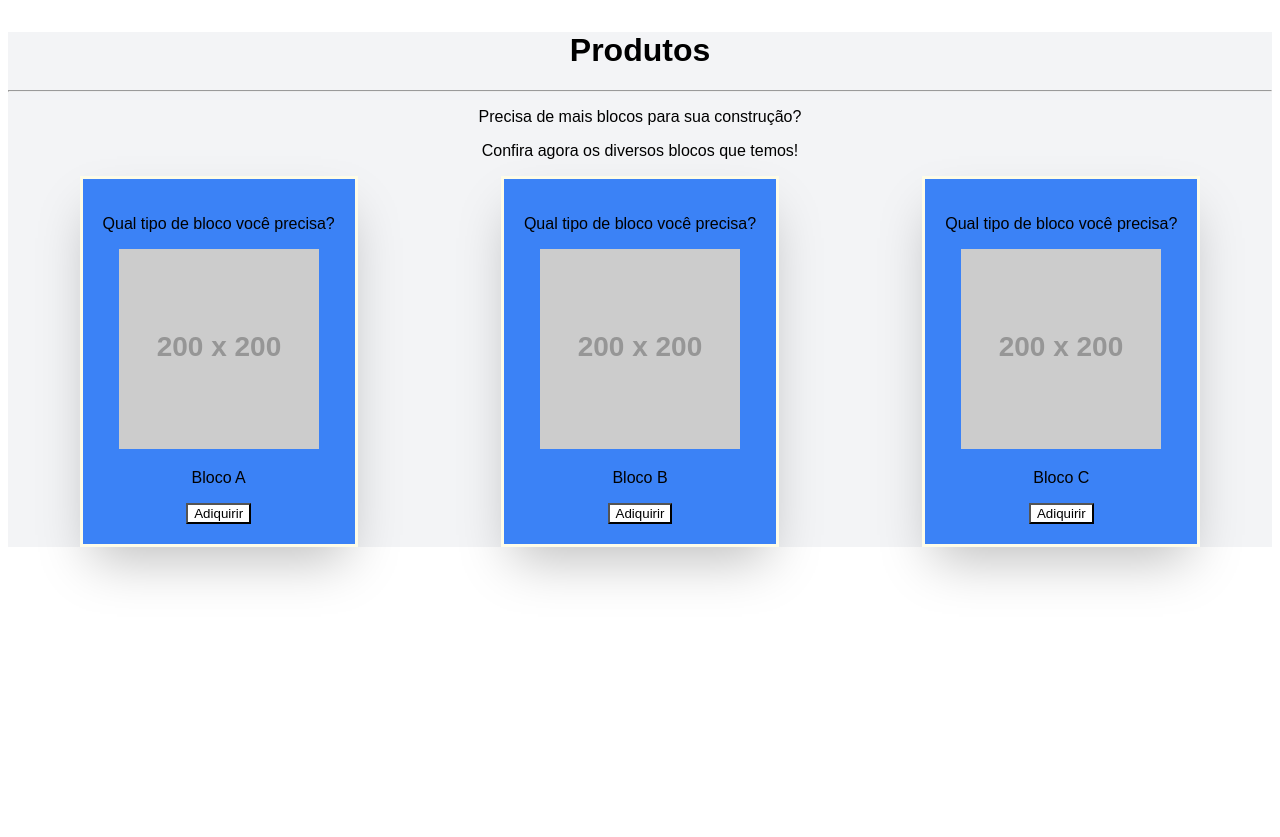
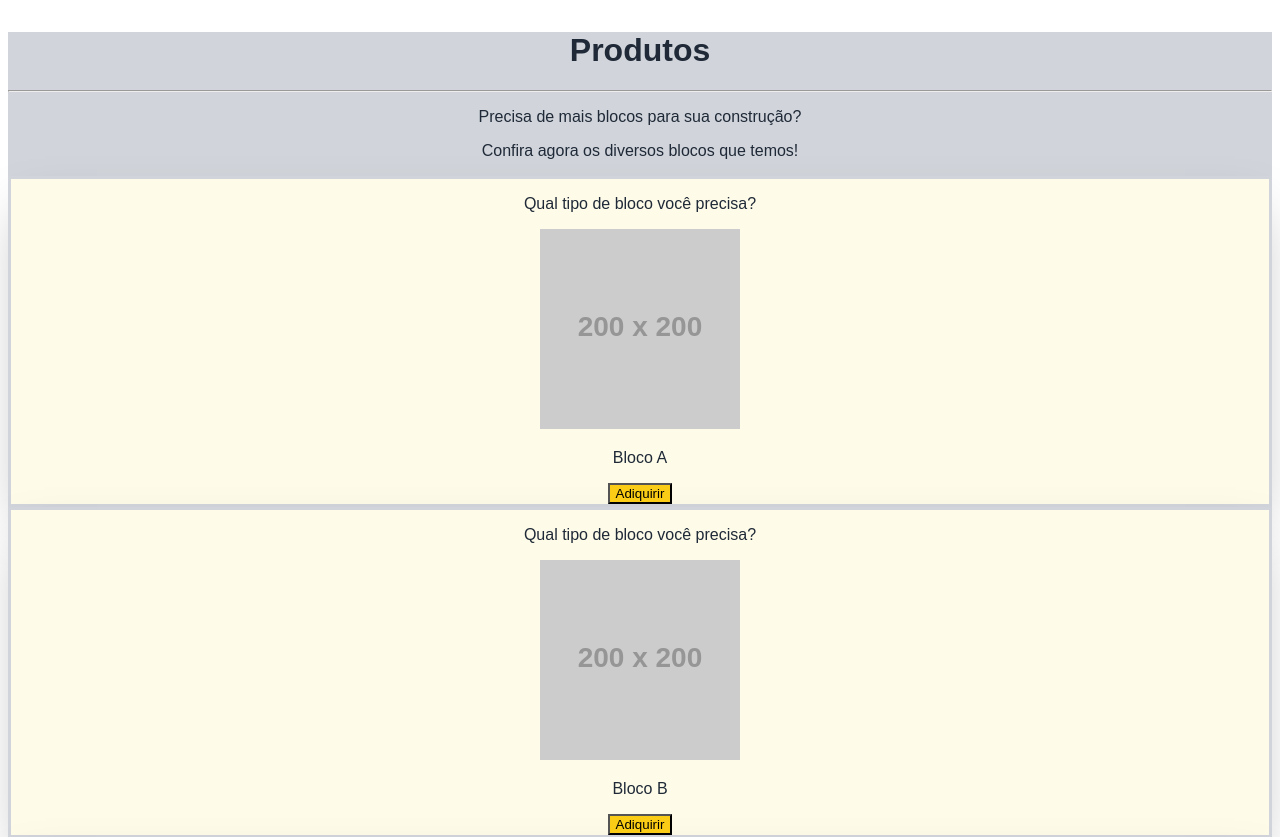
Before and after one commit to brunaalrez/strongblocks, a Next.js app: page /produtos in a window 1280 px wide. Shown: the top 837 px of the page. Before the commit the page ends 800 px from the top, so only its background shows below. Built offline with nearby package versions, Linux system fonts and the light colour scheme.

Commit message:
algumas_mudancas

```diff
--- a/app/produtos/components/blocos.js
+++ b/app/produtos/components/blocos.js
@@ -1,11 +1,11 @@
 
 function Blocos(arrt) {
     return (
-        <div className="text-center border-solid text-black bg-blue-500 p-5 border-yellow-50 shadow-2xl ">
+        <div className="text-center border-solid text-gray-800 bg-yellow-50 ps-5 pe-5 border-gray-300 shadow-2xl ">
             <p>Qual tipo de bloco você precisa?</p>
             <img src="https://placehold.co/200"/>
             <p>{arrt.nomeproduto}</p>
-            <button href="adiquirir_produto" className="bg-white text-color-black">Adiquirir</button>
+            <button href="adiquirir_produto" className="bg-yellow-400 text-color-gray-400">Adiquirir</button>
         </div>
      );
 }
--- a/app/produtos/components/primeira_produtos.js
+++ b/app/produtos/components/primeira_produtos.js
@@ -2,14 +2,14 @@ import Blocos from "./blocos";
 
 function PrimeiraPagProduto() {
     return (
-        <div className="text-black bg-gray-100">
+        <div className="text-gray-800 bg-gray-300">
             <h1 className="text-center mt-8">Produtos</h1>
             <hr/>
             <p className="text-center">Precisa de mais blocos para sua construção?</p>
             <p className="text-center">Confira agora os diversos blocos que temos!</p>
 
 
-            <div className="flex justify-around">
+            <div className="justify-flex px-30">
                 <Blocos nomeproduto="Bloco A"/>
                 <Blocos nomeproduto="Bloco B"/>
                 <Blocos nomeproduto="Bloco C"/>
```
